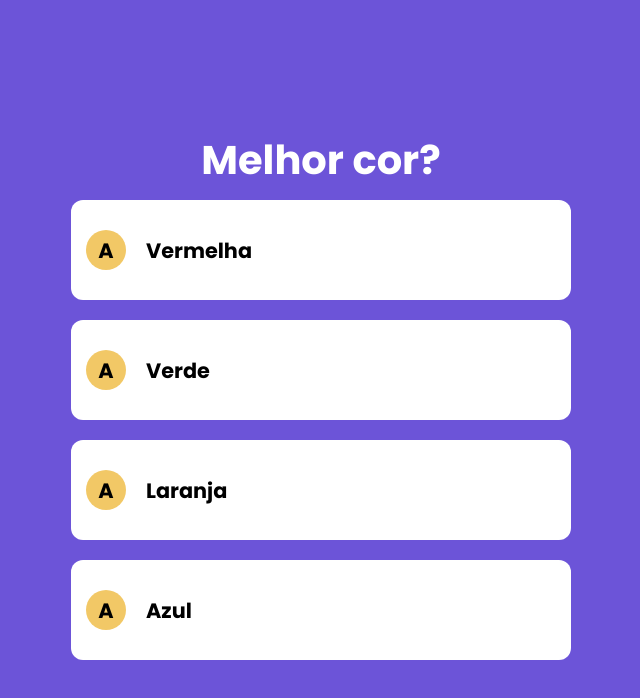
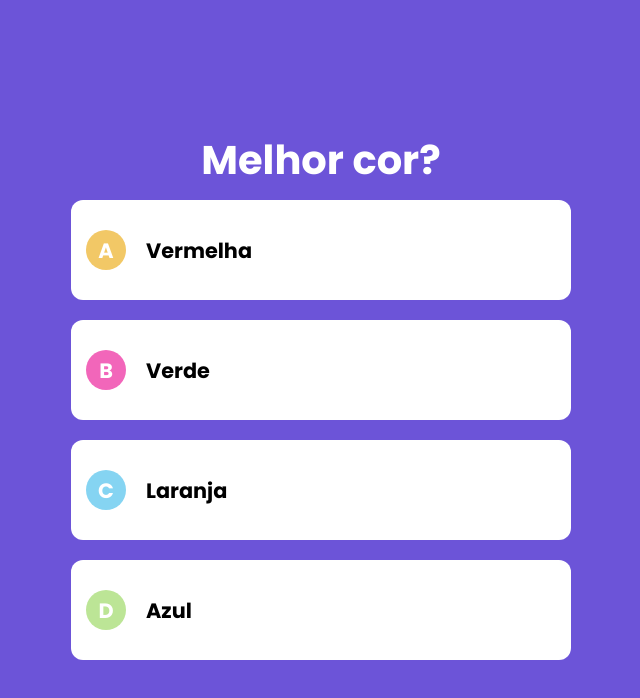
Before and after one commit to neanderdev/projeto-nextjs-quiz, a Next.js app: page / in a window 1280 px wide. Shown: the top 698 px of the page, without its empty margins (319-959 px from the left). Built offline with nearby package versions, Linux system fonts and the light colour scheme.

Commit message:
Componente Resposta #05

```diff
--- a/src/components/Questao.tsx
+++ b/src/components/Questao.tsx
@@ -4,6 +4,13 @@
 
 import Enunciado from './Enunciado';
 import Resposta from './Resposta';
+
+const letras = [
+    { valor: 'A', cor: '#F2C866' },
+    { valor: 'B', cor: '#F266BA' },
+    { valor: 'C', cor: '#85D4F2' },
+    { valor: 'D', cor: '#BCE596' },
+];
 
 interface QuestaoProps {
     valor: QuestaoModel,
@@ -18,8 +25,8 @@
                 key={i.toString()}
                 valor={resposta}
                 indice={i}
-                letra='A'
-                corFundoLetra='#F2C866'
+                letra={letras[i].valor}
+                corFundoLetra={letras[i].cor}
             />
         })
     }
--- a/src/styles/Resposta.module.css
+++ b/src/styles/Resposta.module.css
@@ -48,6 +48,8 @@
   font-weight: 700;
 
   margin-right: 20px;
+
+  color: #fff;
 }
 
 .valor {
```
